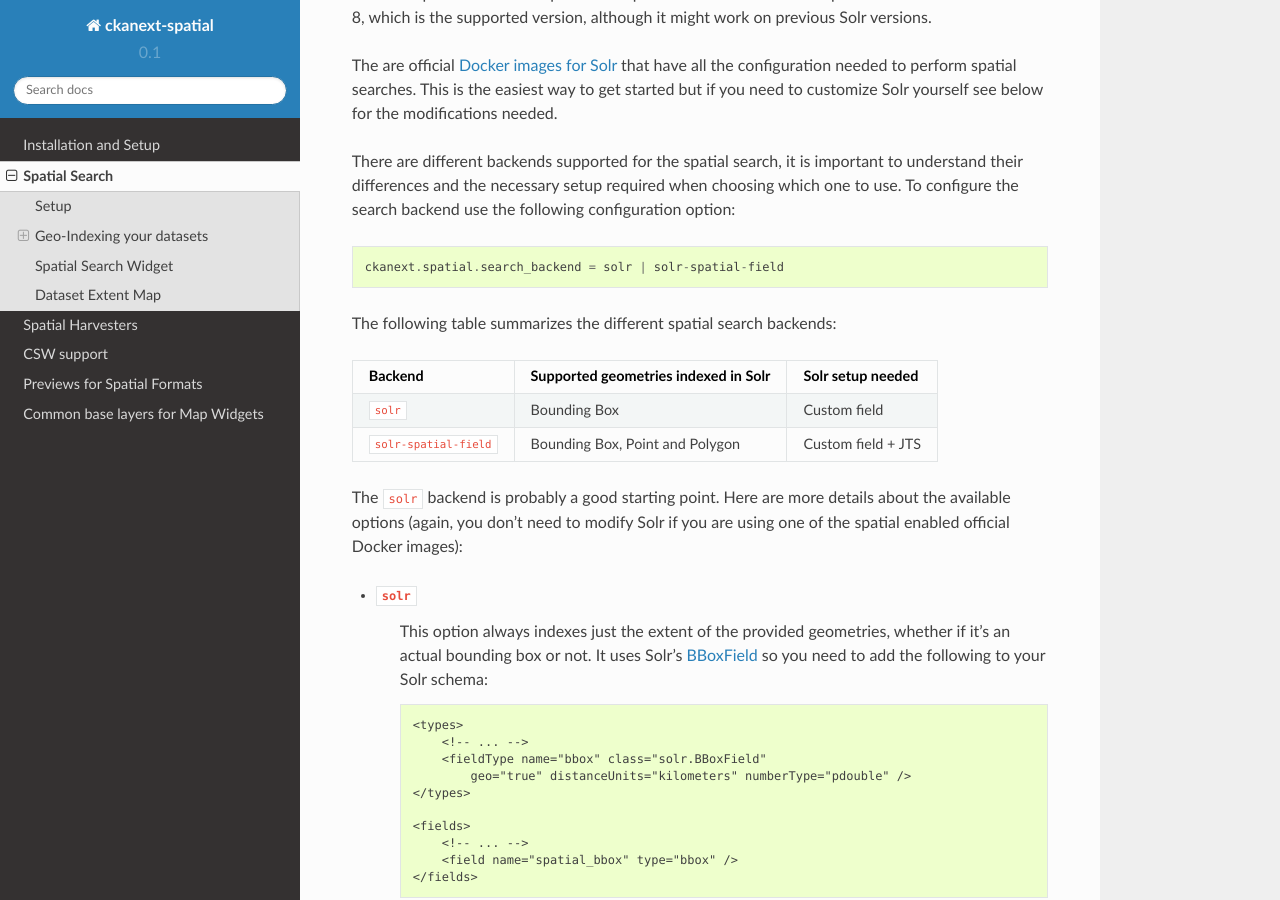
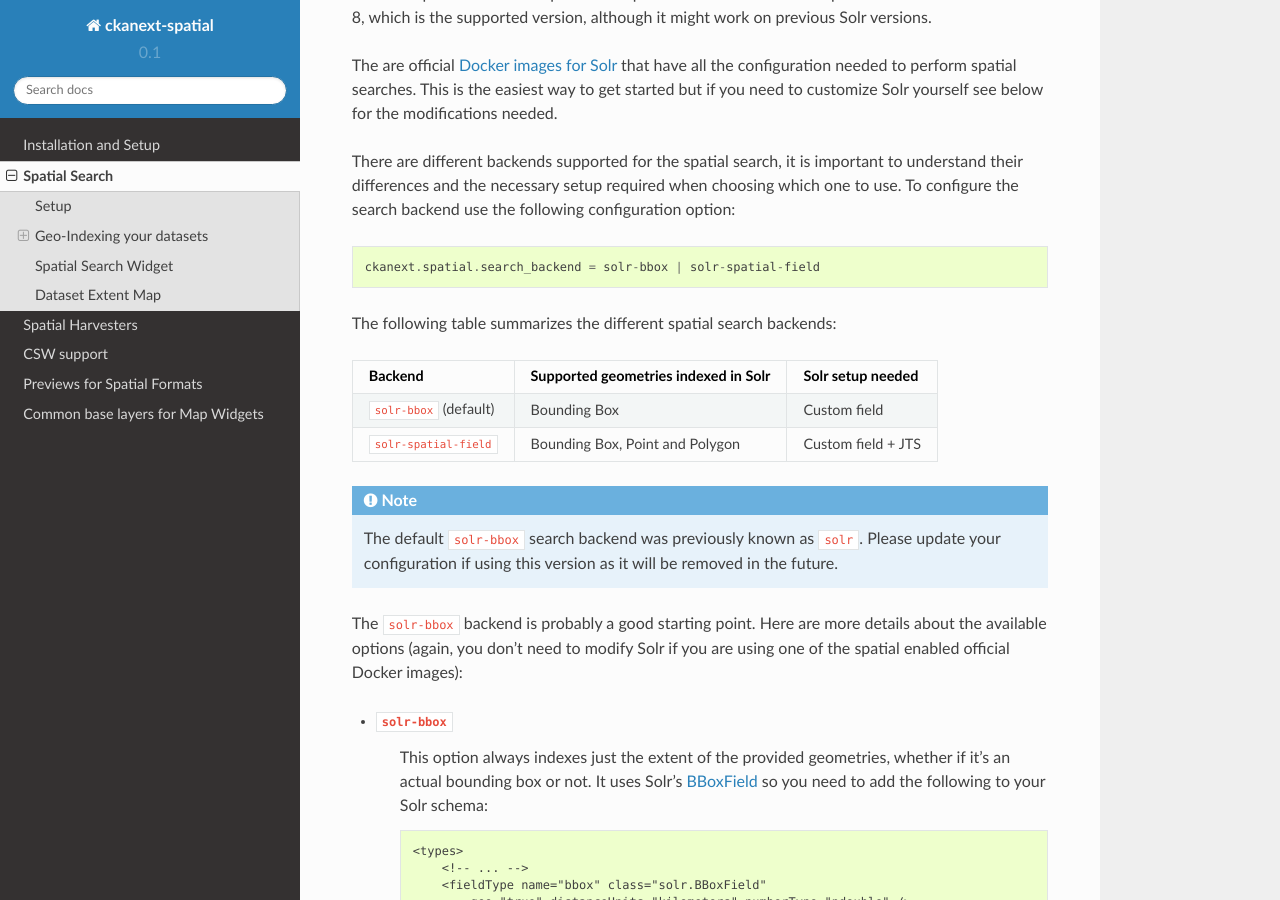
Before and after one commit to ckan/ckanext-spatial, a Sphinx documentation site: the page built from doc/spatial-search.rst, in a window 1280 px wide and 900 px high, scrolled down 2521 px. Built offline with Sphinx 7.4.7 and the Read the Docs theme 2.0.0, drawn with Linux system fonts in a browser that asks for light colours.

Commit message:
Rename solr backend to solr-bbox for clarity

```diff
--- a/doc/spatial-search.rst
+++ b/doc/spatial-search.rst
@@ -113,24 +113,26 @@
 to understand their differences and the necessary setup required when choosing
 which one to use. To configure the search backend use the following configuration option::
 
-    ckanext.spatial.search_backend = solr | solr-spatial-field
+    ckanext.spatial.search_backend = solr-bbox | solr-spatial-field
 
 The following table summarizes the different spatial search backends:
 
-+------------------------+--------------------------------------+--------------------+
-| Backend                | Supported geometries indexed in Solr | Solr setup needed  |
-+========================+======================================+====================+
-| ``solr``               | Bounding Box                         | Custom field       |
-+------------------------+--------------------------------------+--------------------+
-| ``solr-spatial-field`` | Bounding Box, Point and Polygon      | Custom field + JTS |
-+------------------------+--------------------------------------+--------------------+
++-------------------------+--------------------------------------+--------------------+
+| Backend                 | Supported geometries indexed in Solr | Solr setup needed  |
++=========================+======================================+====================+
+| ``solr-bbox`` (default) | Bounding Box                         | Custom field       |
++-------------------------+--------------------------------------+--------------------+
+| ``solr-spatial-field``  | Bounding Box, Point and Polygon      | Custom field + JTS |
++-------------------------+--------------------------------------+--------------------+
+
+.. note:: The default ``solr-bbox`` search backend was previously known as ``solr``. Please update
+    your configuration if using this version as it will be removed in the future.
 
 
-
-The ``solr`` backend is probably a good starting point. Here are more
+The ``solr-bbox`` backend is probably a good starting point. Here are more
 details about the available options (again, you don't need to modify Solr if you are using one of the spatial enabled official Docker images):
 
-* ``solr``
+* ``solr-bbox``
     This option always indexes just the extent of the provided geometries, whether if it's an
     actual bounding box or not. It uses Solr's `BBoxField <https://solr.apache.org/guide/8_11/spatial-search.html#bboxfield>`_ so you need to add the following to your Solr schema::
 
```
Also changed, not shown: 2 other files.
